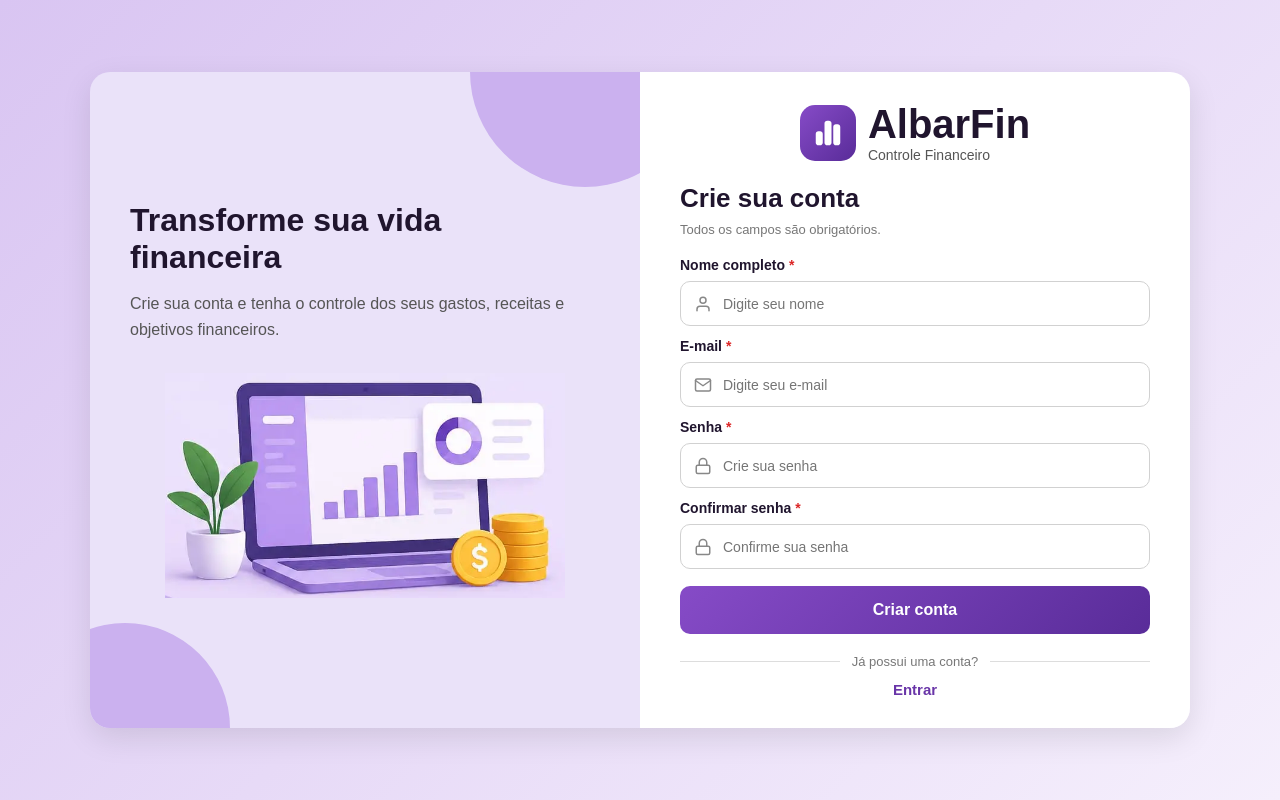
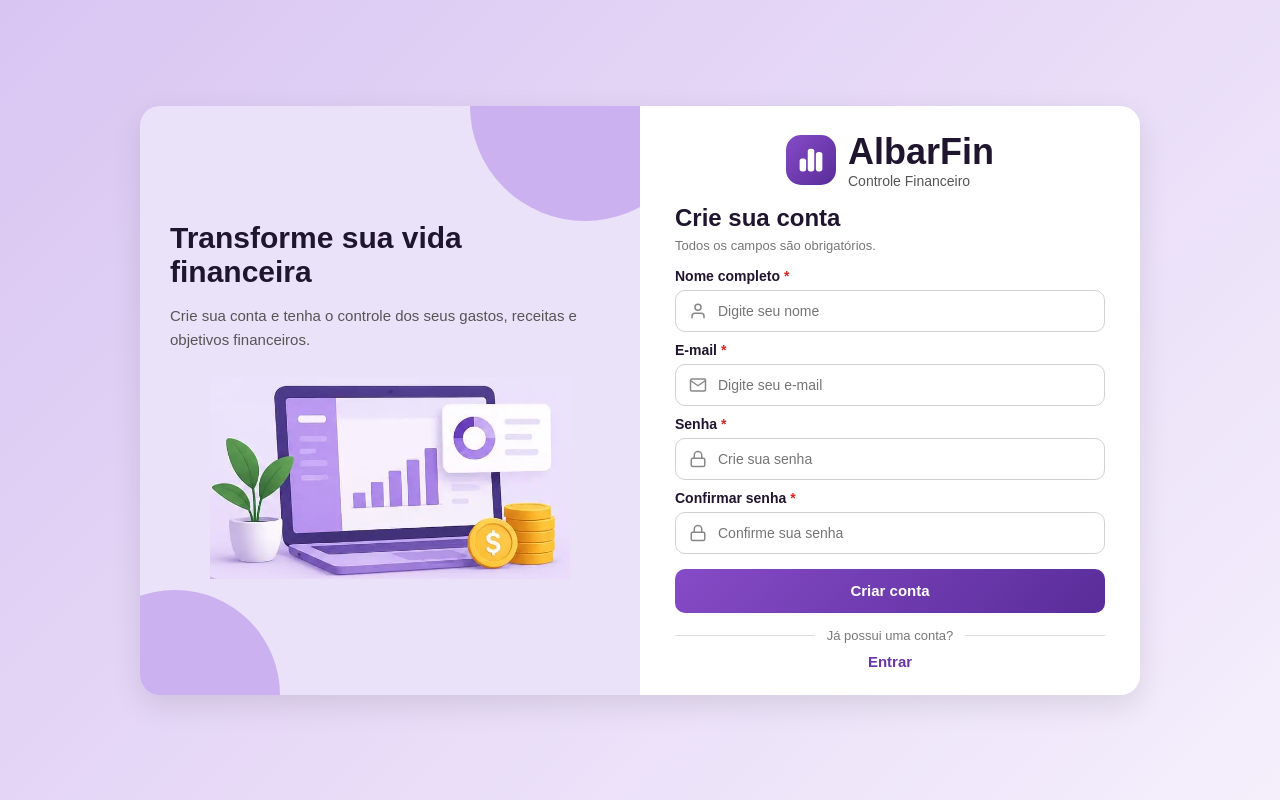
Before and after one commit to MariaAlbarado/finora, a React (Vite) app in the folder finora/: page /cadastro in a window 1280 px wide. Built offline with nearby package versions, Linux system fonts and the light colour scheme.

Commit message:
Refinando dimensões e espaçamentos da tela de cadastro

```diff
--- a/finora/src/pages/Cadastro.module.css
+++ b/finora/src/pages/Cadastro.module.css
@@ -8,10 +8,10 @@
 }
 
 .containerPrincipal {
-  width: 90%;
-  min-height: 550px;
-  max-width: 1100px;
-  margin: 40px auto;
+  width: 85%;
+  min-height: 500px;
+  max-width: 1000px;
+  margin: 20px auto;
   border-radius: 20px;
   overflow: hidden;
   box-shadow: 0 10px 30px rgba(0, 0, 0, 0.1);
@@ -21,7 +21,7 @@
 .ladoEsquerdo {
   width: 50%;
   background-color: #eae2f9;
-  padding: 40px;
+  padding: 30px;
   box-sizing: border-box;
   display: flex;
   flex-direction: column;
@@ -61,13 +61,13 @@
 }
 
 .ladoEsquerdo h1 {
-  font-size: 32px;
+  font-size: 30px;
   color: #20152e;
   font-weight: 700;
 }
 
 .ladoEsquerdo p {
-  font-size: 16px;
+  font-size: 15px;
   color: #555555;
   margin-top: 15px;
   line-height: 1.6;
@@ -75,19 +75,19 @@
 
 .imagem {
   width: 100%;
-  max-width: 400px;
-  margin-top: 30px;
+  max-width: 360px;
+  margin-top: 25px;
 }
 
 .ladoDireito {
   width: 50%;
   background-color: #ffffff;
-  padding: 30px 40px;
+  padding: 25px 35px;
   box-sizing: border-box;
 }
 
 .ladoDireito h1 {
-  font-size: 26px;
+  font-size: 24px;
   color: #20152e;
   font-weight: 700;
 }
@@ -95,7 +95,7 @@
 .aviso {
   font-size: 13px;
   color: #777777;
-  margin-top: 8px;
+  margin-top: 6px;
 }
 
 .logo {
@@ -103,21 +103,21 @@
   align-items: center;
   gap: 12px;
   justify-content: center;
-  margin-bottom: 20px;
+  margin-bottom: 15px;
 }
 
 .iconeLogo {
-  width: 28px;
-  height: 28px;
+  width: 26px;
+  height: 26px;
   color: #ffffff;
   background: linear-gradient(135deg, #864bc7, #592c99);
-  padding: 14px;
+  padding: 12px;
   border-radius: 15px;
   box-sizing: content-box;
 }
 
 .logo h2 {
-  font-size: 40px;
+  font-size: 36px;
   font-weight: 800;
   color: #20152e;
 }
@@ -130,14 +130,14 @@
 .formulario {
   display: flex;
   flex-direction: column;
-  gap: 12px;
-  margin-top: 20px;
+  gap: 10px;
+  margin-top: 15px;
 }
 
 .campo {
   display: flex;
   flex-direction: column;
-  gap: 8px;
+  gap: 6px;
 }
 
 .campo label {
@@ -166,7 +166,7 @@
 
 .campo input {
   width: 100%;
-  height: 45px;
+  height: 42px;
   border-radius: 10px;
   padding: 12px 12px 12px 42px;
   border: 1px solid #d1d1d1;
@@ -185,12 +185,12 @@
 
 .botaoCadastro {
   width: 100%;
-  height: 48px;
+  height: 44px;
   background: linear-gradient(135deg, #864bc7, #592c99);
   color: #ffffff;
   border: none;
   border-radius: 10px;
-  font-size: 16px;
+  font-size: 15px;
   font-weight: 600;
   cursor: pointer;
   transition: 0.3s;
@@ -205,7 +205,7 @@
   display: flex;
   align-items: center;
   gap: 12px;
-  margin: 20px 0 12px;
+  margin: 15px 0 10px;
   font-size: 13px;
   color: #777777;
 }
@@ -233,6 +233,7 @@
 
 @media (max-width: 768px) {
   .containerPrincipal {
+    width: 90%;
     flex-direction: column;
     margin: 20px auto;
   }
```
